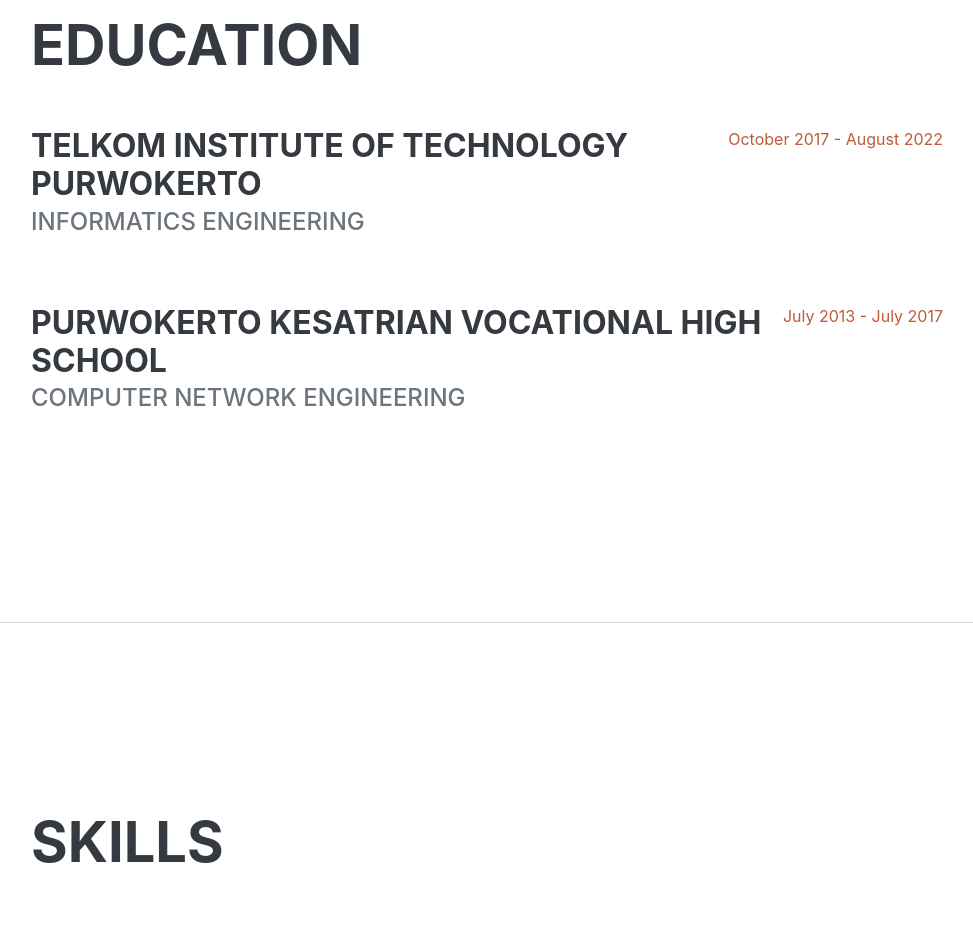
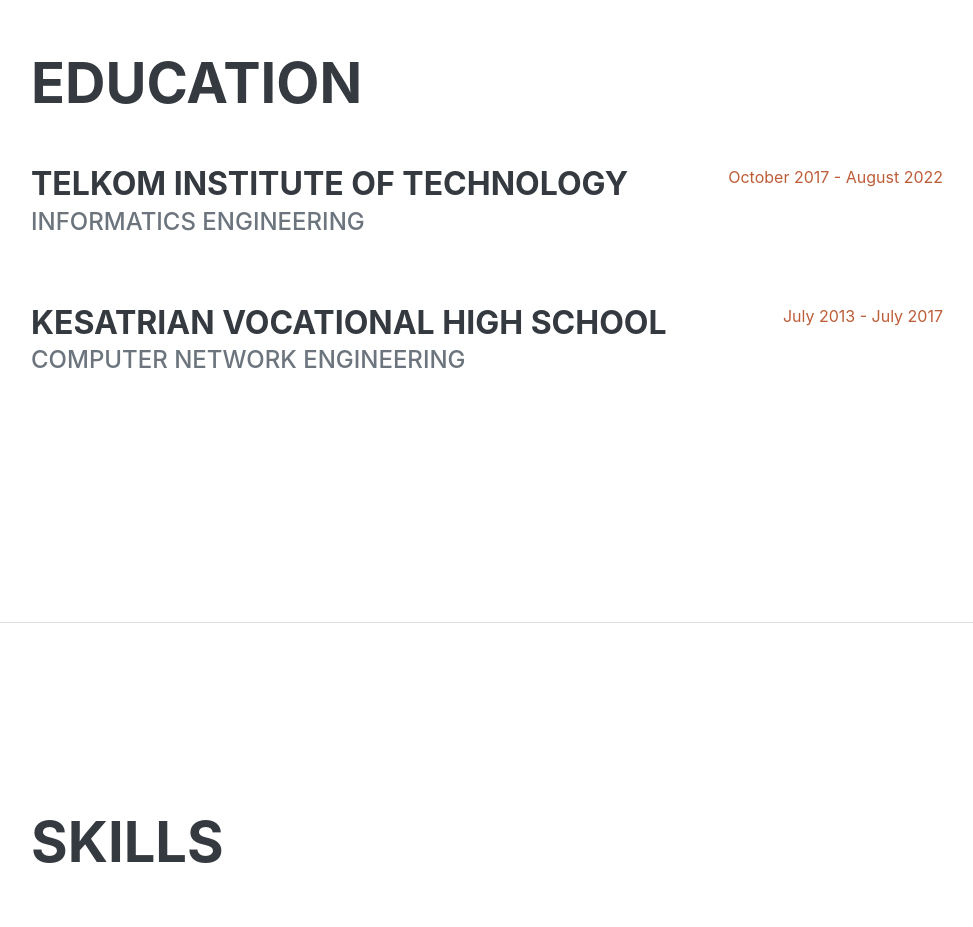
Before and after one commit to bagussp99/porto, a plain HTML site: page index.html in a window 1280 px wide. Shown: the part 1780-2707 px from the top of the page, without its empty margins (289-1262 px from the left). Drawn offline with nearby package versions, Linux system fonts and the light colour scheme; a web font is replaced by a local one.

Commit message:
Update index.html

```diff
--- a/index.html
+++ b/index.html
@@ -86,14 +86,14 @@
                     <h2 class="mb-5">Education</h2>
                     <div class="d-flex flex-column flex-md-row justify-content-between mb-5">
                         <div class="flex-grow-1">
-                            <h3 class="mb-0">Telkom Institute of Technology Purwokerto</h3>
+                            <h3 class="mb-0">Telkom Institute of Technology</h3>
                             <div class="subheading mb-3">Informatics Engineering</div>
                         </div>
                         <div class="flex-shrink-0"><span class="text-primary">October 2017 - August 2022</span></div>
                     </div>
                     <div class="d-flex flex-column flex-md-row justify-content-between">
                         <div class="flex-grow-1">
-                            <h3 class="mb-0">Purwokerto Kesatrian Vocational High School</h3>
+                            <h3 class="mb-0">Kesatrian Vocational High School</h3>
                             <div class="subheading mb-3">Computer Network Engineering</div>
                         </div>
                         <div class="flex-shrink-0"><span class="text-primary">July 2013 - July 2017</span></div>
```
